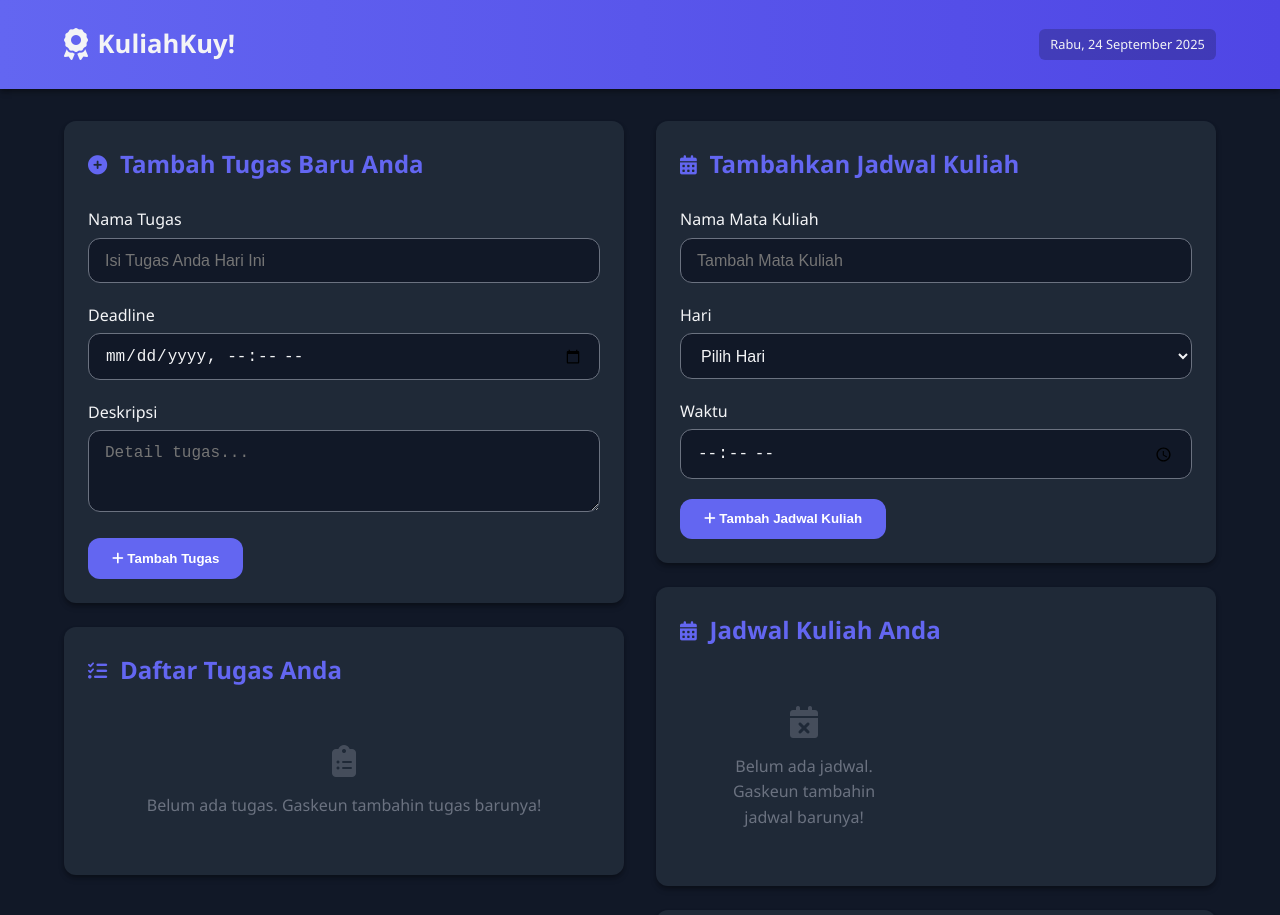
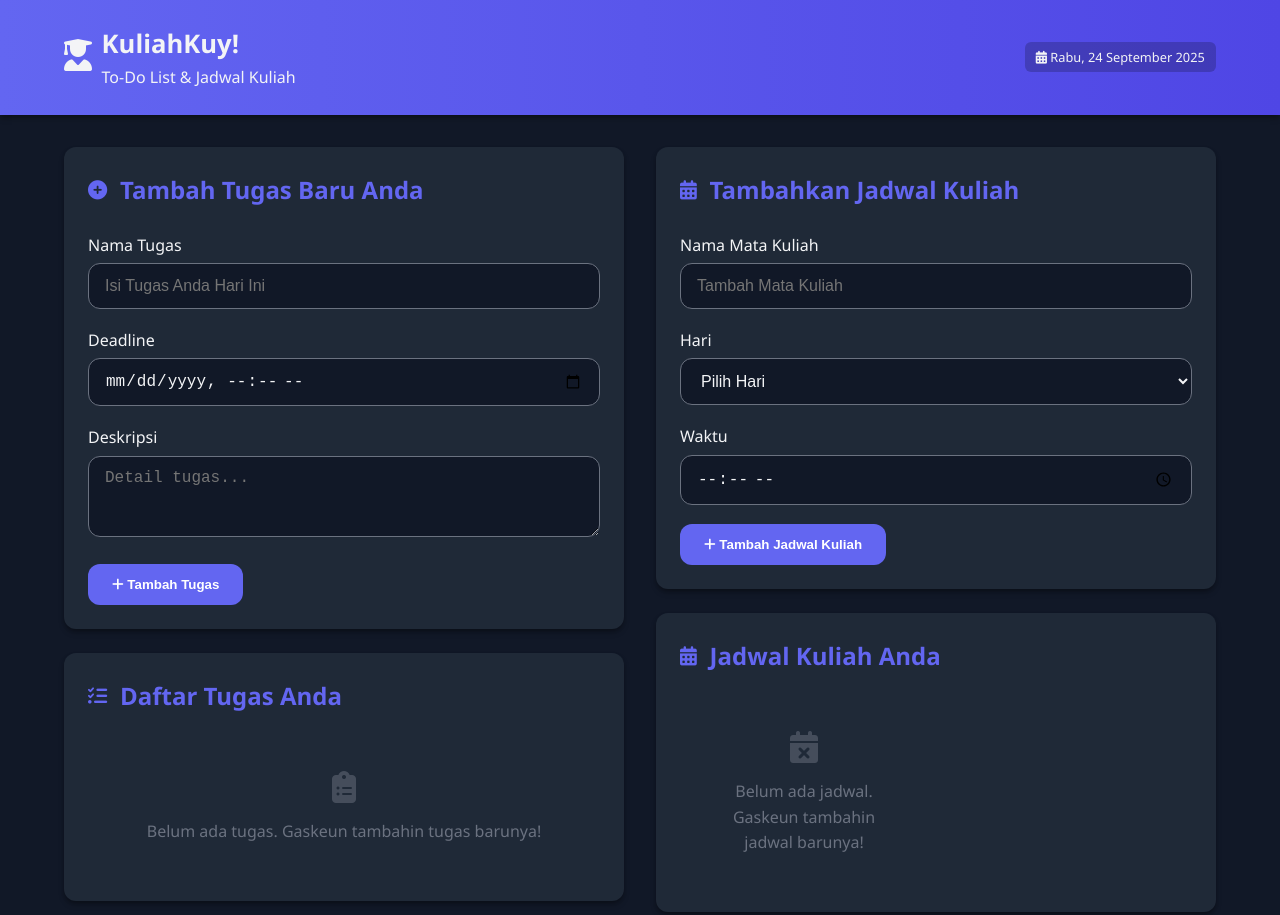
Before and after one commit to Faxdillzy/Web-To-Do-List-Kuliah, a plain HTML site: page index.html in a window 1280 px wide. Shown: the top 915 px of the page. Drawn offline with nearby package versions, Linux system fonts and the light colour scheme.

Commit message:
Update index.html

```diff
--- a/index.html
+++ b/index.html
@@ -10,15 +10,26 @@
     <link rel="icon" href="img/Icon Kuliah.jpeg" type="image/x-icon">
 </head>
 <body>
+    <!-- Notifikasi untuk auto-save -->
+    <div class="save-notification" id="save-notification">
+        <i class="fa-check-circle"></i> Perubahan Tersimpan Otomatis!
+    </div>
+
     <header>
         <div class="container">
             <div class="header-content">
                 <div class="logo">
-                    <i class="fa-solid fa-award"></i>
-                    <h1> KuliahKuy! </h1>
+                    <div class="logo-icon">
+                        <i class="fa-solid fa-user-graduate"></i>
+                    </div>
+                    <div>
+                        <h1> KuliahKuy!</h1>
+                        <p> To-Do List & Jadwal Kuliah </p>
+                    </div>
                 </div>
                 <div class="date-display">
-                    <span id="current-date"> Senin, 22 September 2025 </span>
+                    <i class="fas fa-calendar-alt"></i>
+                    <span id="current-date"> Rabu, 24 September 2025 </span>
                 </div>
             </div>
         </div>
@@ -114,7 +125,7 @@
 
     <footer>
         <div class="container">
-            <p>&copy; 2025 KuliahKuy! - To-Do List Kuliah. Dibuat dengan <i class="fas fa-bug" style="color: #6366f1;"></i> oleh Fadillah Aryaseto</p>
+            <p>&copy; 2025 KuliahKuy! - To-Do List Kuliah. Dibuat dengan <i class="fa-solid fa-gears" style="color: #6366f1;"></i> oleh Fadillah Aryaseto</p>
         </div>
     </footer>
     <script src="script.js"></script>
```
